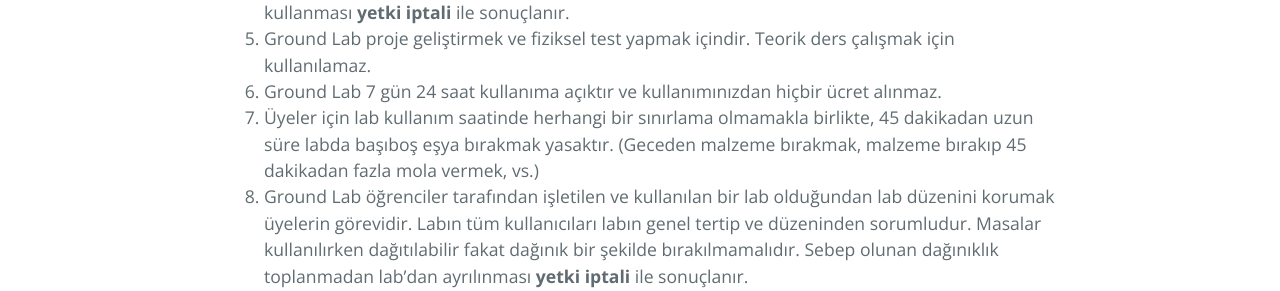
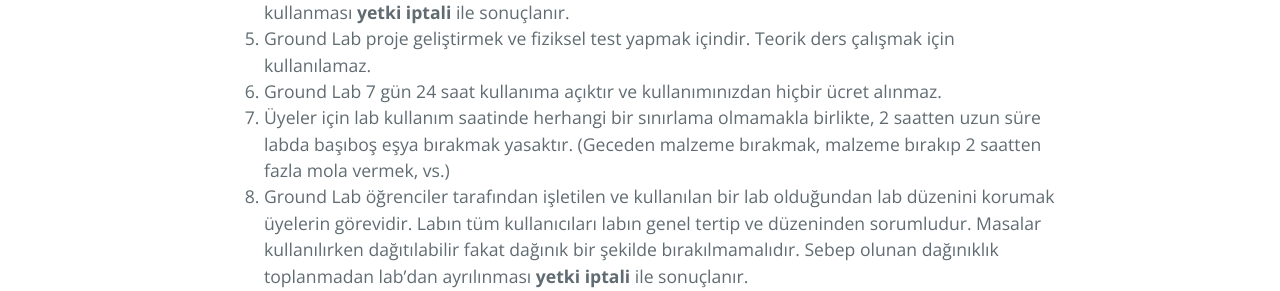
Before and after one commit to groundlabmetu/groundlabmetu.github.io, a Jekyll site: the page built from kurallar.md, in a window 1280 px wide. Shown: the part 710-1001 px from the top of the page. Built offline with Jekyll 4.4.1, drawn with Linux system fonts in a browser that asks for light colours.

Commit message:
Update kurallar.md
.

```diff
--- a/kurallar.md
+++ b/kurallar.md
@@ -16,7 +16,7 @@
 4. Üyeler eğitimini tamamlamadıkları masaları kullanamaz. Üyenin yetkisi bulunmayan masayı kullanması **yetki iptali** ile sonuçlanır.
 5. Ground Lab proje geliştirmek ve fiziksel test yapmak içindir. Teorik ders çalışmak için kullanılamaz.
 6. Ground Lab 7 gün 24 saat kullanıma açıktır ve kullanımınızdan hiçbir ücret alınmaz.
-7. Üyeler için lab kullanım saatinde herhangi bir sınırlama olmamakla birlikte, 45 dakikadan uzun süre labda başıboş eşya bırakmak yasaktır. (Geceden malzeme bırakmak, malzeme bırakıp 45 dakikadan fazla mola vermek, vs.)
+7. Üyeler için lab kullanım saatinde herhangi bir sınırlama olmamakla birlikte, 2 saatten uzun süre labda başıboş eşya bırakmak yasaktır. (Geceden malzeme bırakmak, malzeme bırakıp 2 saatten fazla mola vermek, vs.)
 8. Ground Lab öğrenciler tarafından işletilen ve kullanılan bir lab olduğundan lab düzenini korumak üyelerin görevidir.  Labın tüm kullanıcıları labın genel tertip ve düzeninden sorumludur. Masalar kullanılırken dağıtılabilir fakat dağınık bir şekilde bırakılmamalıdır. Sebep olunan dağınıklık toplanmadan lab’dan ayrılınması **yetki iptali** ile sonuçlanır.
 9. Labda eşya bırakılamaz. İstisnai durumlarda yönetimden izin alınmalıdır.
 10. Laba yiyecek ve içecekle girmek yasaktır.
```
